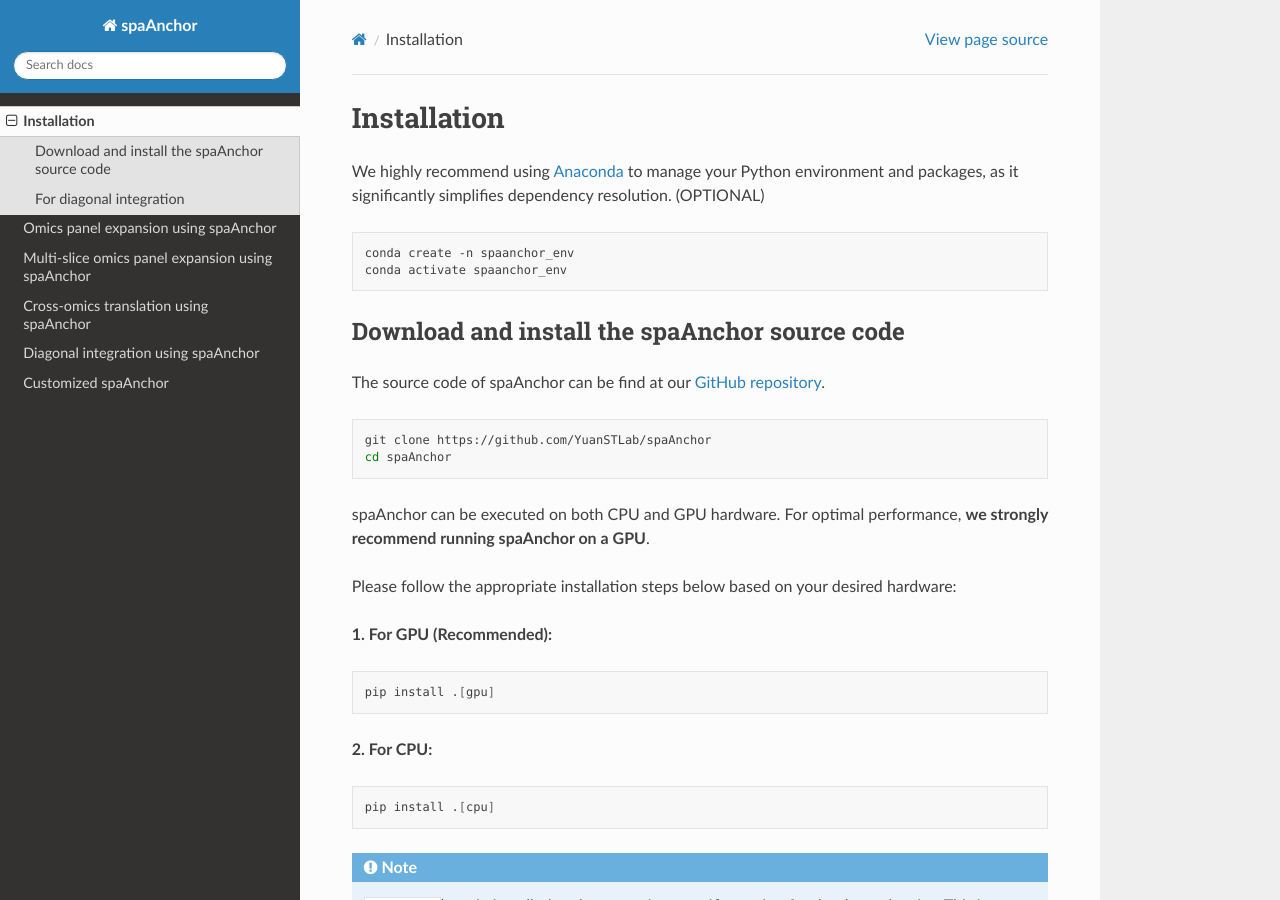
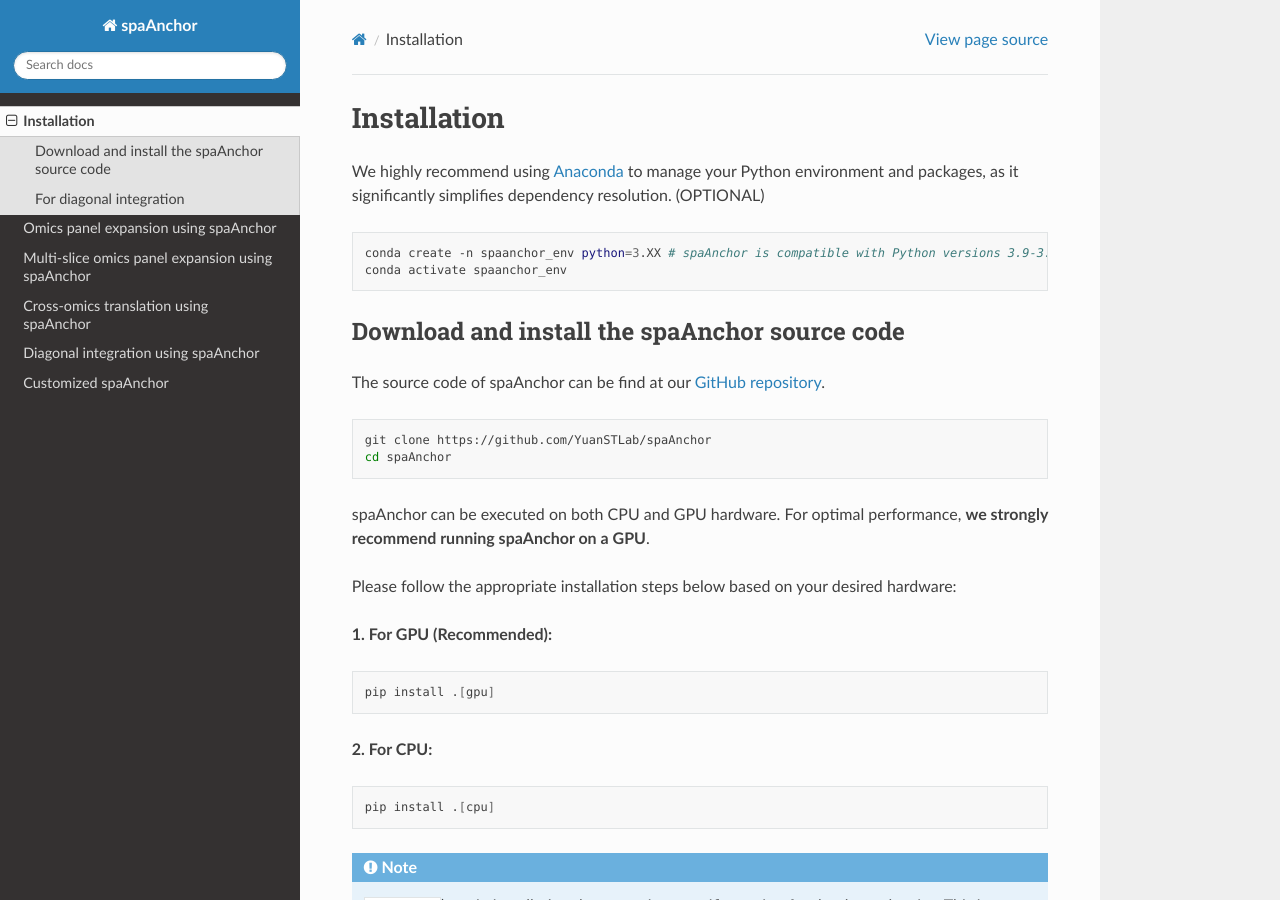
Before and after one commit to hannshu/spaAnchor-docs, a Sphinx documentation site: the page built from docs/source/install.rst, in a window 1280 px wide and 900 px high. Built offline with Sphinx 7.4.7 and the Read the Docs theme 3.1.0, drawn with Linux system fonts in a browser that asks for light colours; pages that are not in the unit, such as notebooks, are missing from menus.

Commit message:
Add python version statement

```diff
--- a/docs/source/install.rst
+++ b/docs/source/install.rst
@@ -7,7 +7,7 @@ significantly simplifies dependency resolution. (OPTIONAL)
 
 .. code-block:: bash
 
-   conda create -n spaanchor_env
+   conda create -n spaanchor_env python=3.XX # spaAnchor is compatible with Python versions 3.9-3.12
    conda activate spaanchor_env
 
 Download and install the spaAnchor source code
```
